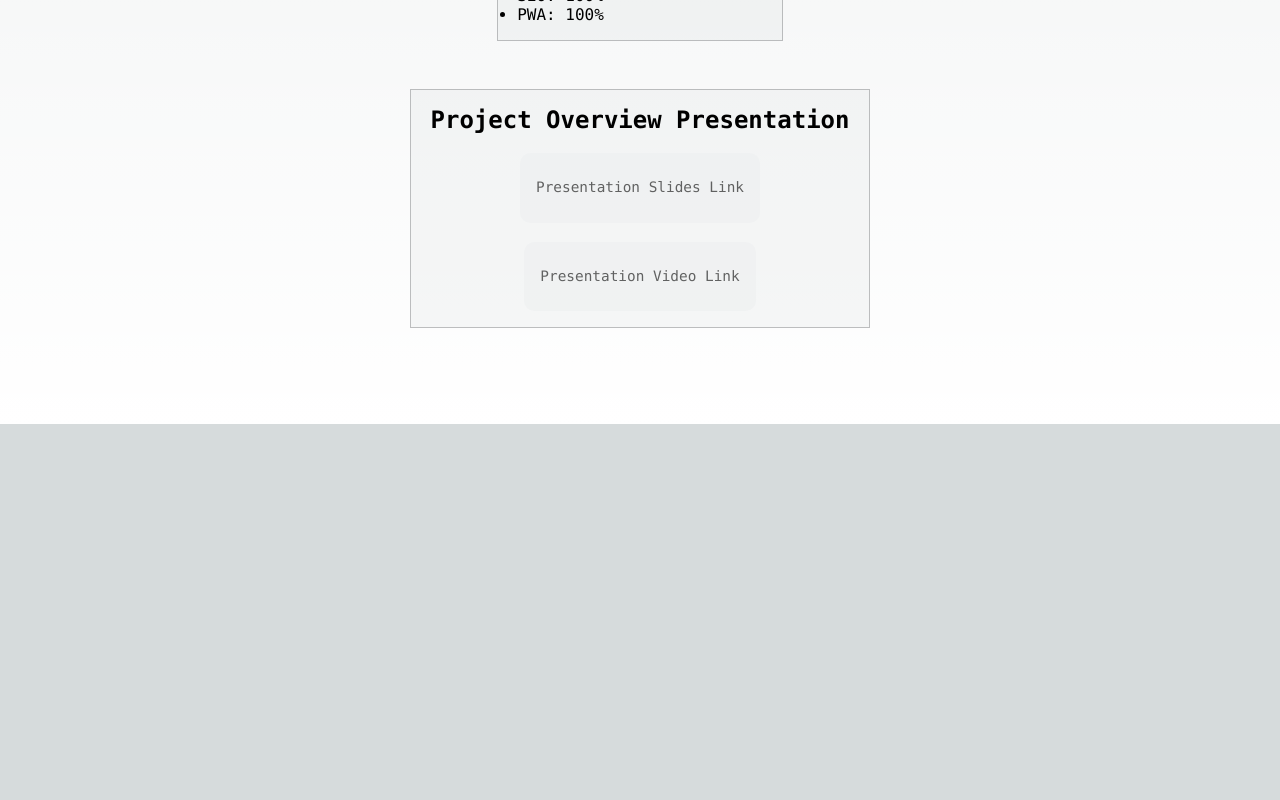
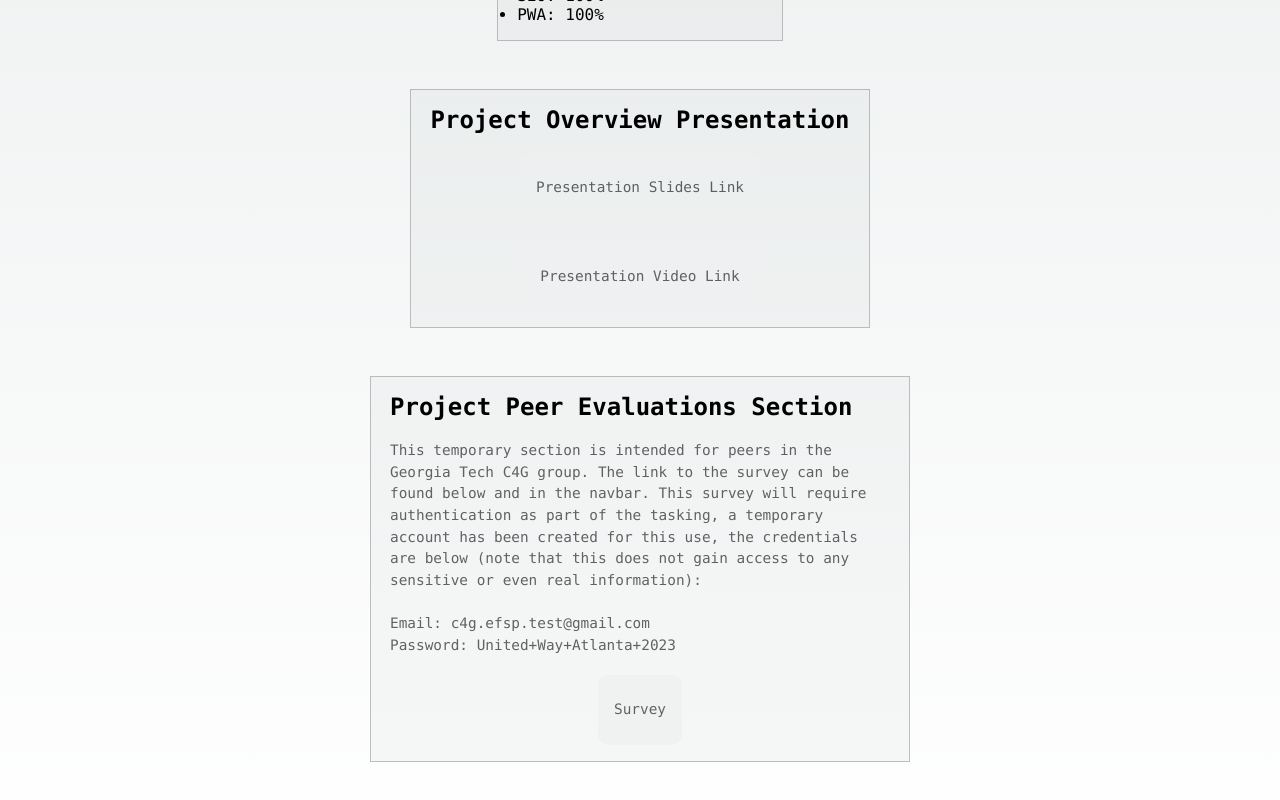
Before and after one commit to AndrewSpittlemeister/c4g-efsp-front-end, a Next.js app: page /about in a window 1280 px wide. Shown: the part 1719-2519 px from the top of the page. Before the commit the page ends 2143 px from the top, so only its background shows below. Built offline with nearby package versions, Linux system fonts and the light colour scheme; no server answers.

Commit message:
added peer survey section to the about page

```diff
--- a/pages/about.js
+++ b/pages/about.js
@@ -137,6 +137,24 @@ export default function AboutPage() {
             <Link href={"https://gtvault-my.sharepoint.com/:v:/g/personal/aws3_gatech_edu/EaXFcW3I-39LplIYwZwvBVcB3J0pgz3hu3tcdVWkyYVT8w?e=XC2KKr"}>{"Presentation Video Link"}</Link>
           </p>
         </div>
+
+        <div className={styles.card}>
+          <h2 style={{margin: 'auto'}}>Project Peer Evaluations Section</h2>
+          <br></br>
+          <p style={{margin: 'auto', minWidth: '500px'}}>
+            This temporary section is intended for peers in the Georgia Tech C4G group. The link to the survey can be found below and in the navbar. This survey will require authentication
+            as part of the tasking, a temporary account has been created for this use, the credentials are below (note that this does not gain access to any sensitive or even real information):
+            <br></br>
+            <br></br>
+            Email: c4g.efsp.test@gmail.com
+            <br></br>
+            Password: United+Way+Atlanta+2023
+          </p>
+          <br></br>
+          <p className={"nav__menu-list"} style={{margin: 'auto'}}>
+            <Link href={"https://forms.office.com/Pages/ResponsePage.aspx?id=u5ghSHuuJUuLem1_Mvqgg77XCbGawB9Gl_Mb2IsliK9UQ0tBTjQzNk1PWFA1R0FTUEQyRFRTNkdQQS4u"}>{"Survey"}</Link>
+          </p>
+        </div>
       </main>
     </>
   )
```
